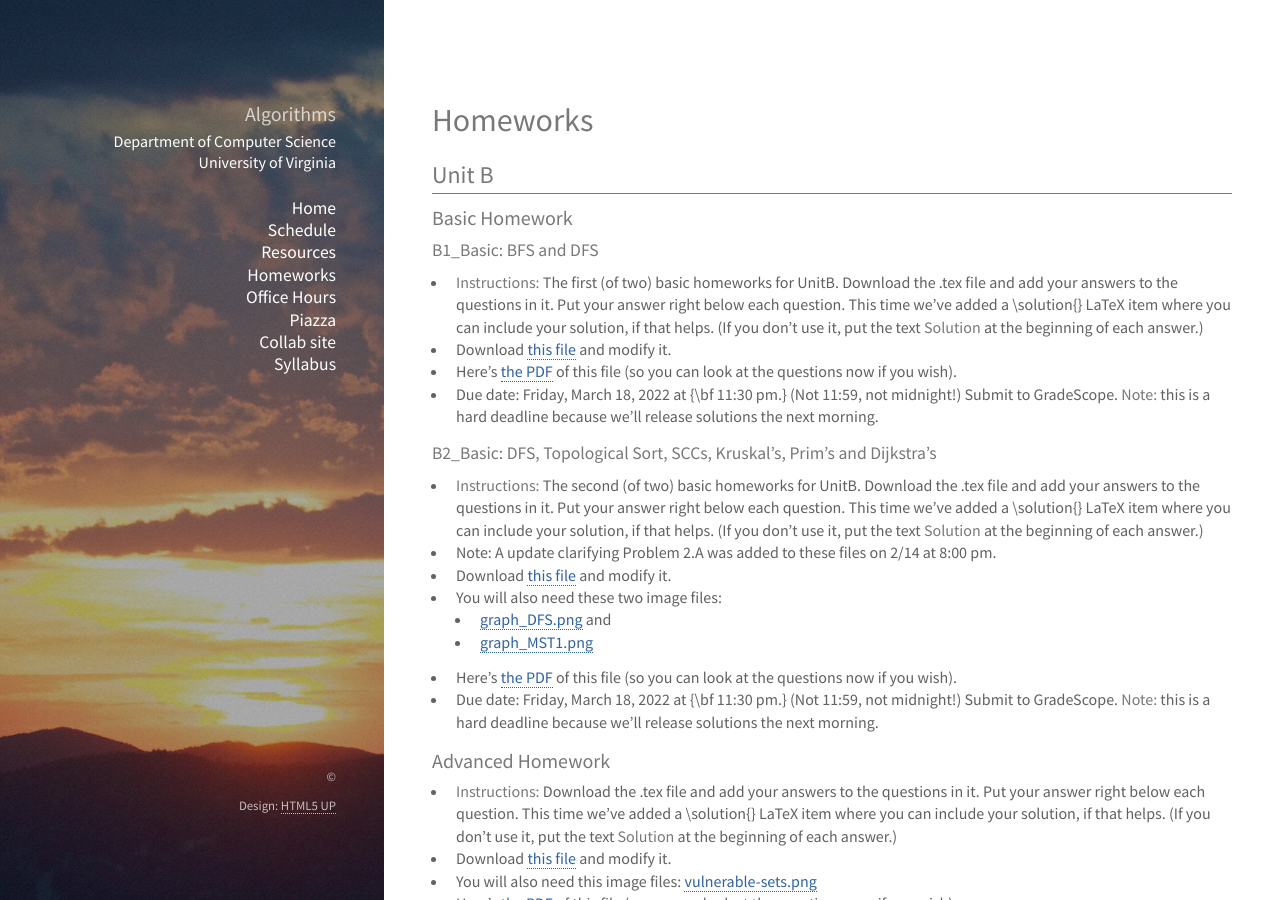
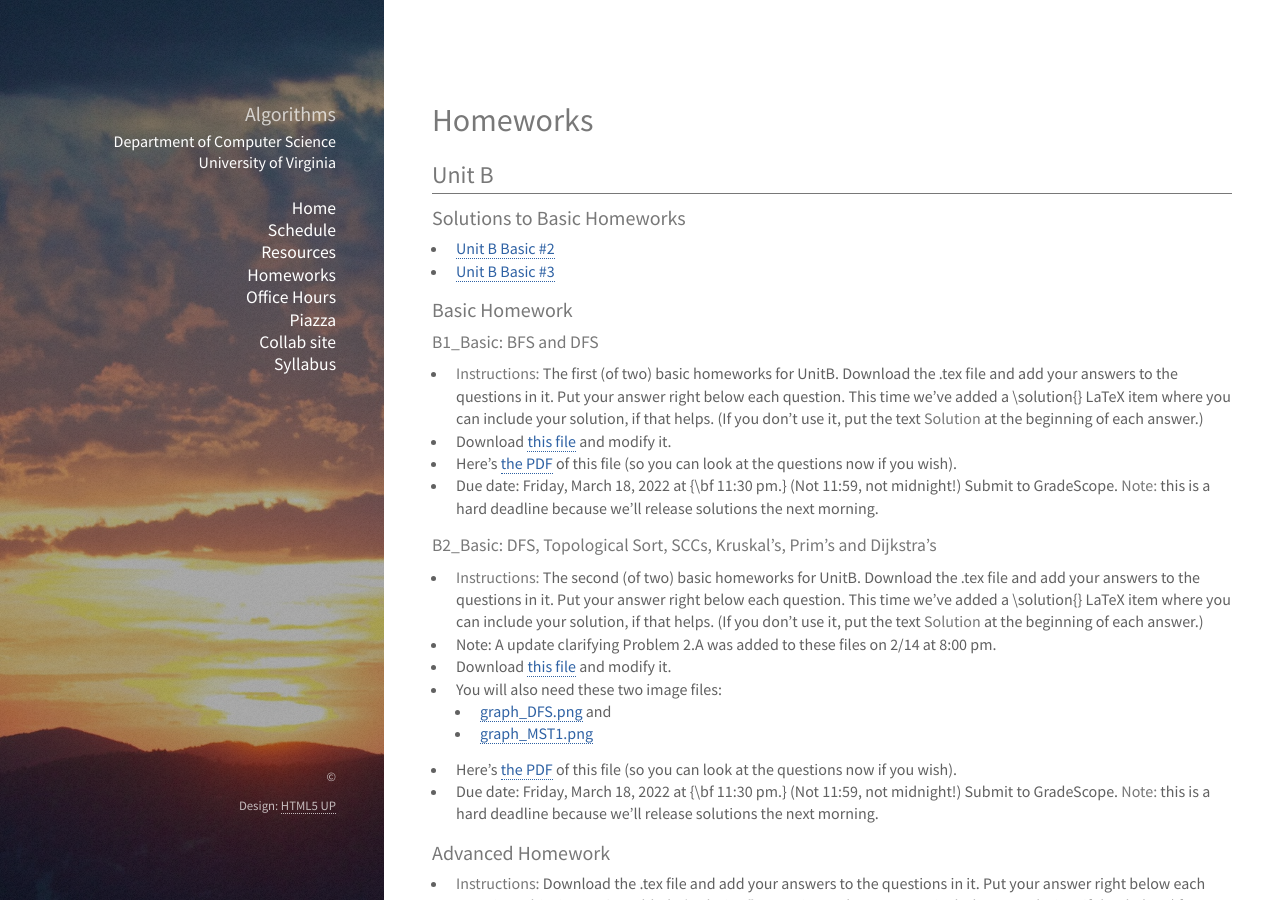
Before and after one commit to uva-cs/cs4102-s22, a Jekyll site: the page built from homework/index.md, in a window 1280 px wide and 900 px high. Built offline with Jekyll 4.4.1, drawn with Linux system fonts in a browser that asks for light colours; nearby versions of some CDN libraries; library files that are not in the unit come from our copies.

Commit message:
Unit B Basic HW solutions

```diff
--- a/homework/index.md
+++ b/homework/index.md
@@ -6,6 +6,12 @@ title: Schedule - CS4102 Algorithms - Spring 2022
 # Homeworks
 
 ## Unit B
+
+### Solutions to Basic Homeworks
+
+* [Unit B Basic #2](../unita/basic/cs4102_a-basic1_solutions.pdf)
+* [Unit B Basic #3](../unita/basic/cs4102_a-basic2-solutions.pdf)
+
 
 ### Basic Homework
 
```
Also changed, not shown: 2 other files.
